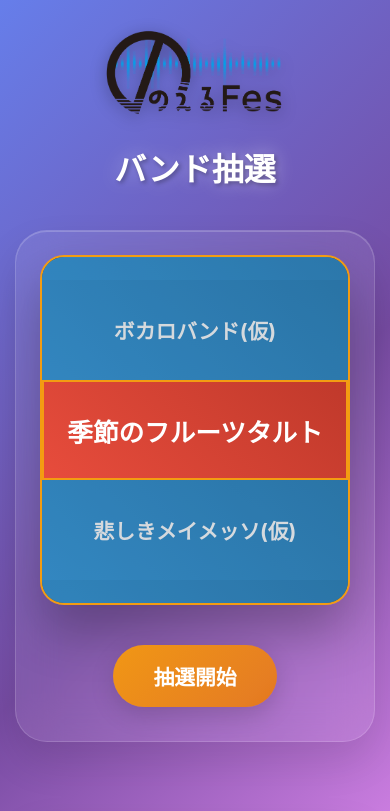
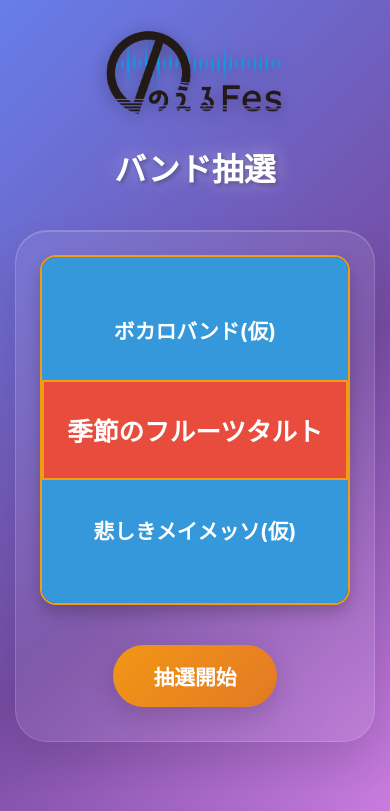
Before and after one commit to noel99l/noel-fes-lottery, a Next.js app: page / in a window 390 px wide. Shown: the top 811 px of the page. Built offline with nearby package versions, Linux system fonts and the light colour scheme.

Commit message:
iPhone用にエフェクトを抑えたシンプルなルーレット表示に変更

```diff
--- a/src/app/globals.css
+++ b/src/app/globals.css
@@ -76,12 +76,12 @@ h1 {
   max-width: 500px;
   height: 400px;
   margin: 0 auto 30px;
-  background: linear-gradient(145deg, #2c3e50, #34495e);
-  border-radius: 24px;
+  background: #2c3e50;
+  border-radius: 16px;
   overflow: hidden;
   position: relative;
   border: 2px solid #f39c12;
-  box-shadow: 0 25px 50px rgba(0,0,0,0.25), inset 0 1px 0 rgba(255,255,255,0.1);
+  box-shadow: 0 8px 16px rgba(0,0,0,0.2);
 }
 
 .slot-window {
@@ -103,16 +103,11 @@ h1 {
   font-size: 1.8rem;
   font-weight: bold;
   color: white;
-  transition: all 0.3s ease-out;
-  background: linear-gradient(45deg, #3498db, #2980b9);
-  -webkit-transform: translateZ(0);
-  transform: translateZ(0);
-  -webkit-backface-visibility: hidden;
-  backface-visibility: hidden;
+  background: #3498db;
 }
 
 .slot-item.active {
-  background: linear-gradient(45deg, #e74c3c, #c0392b);
+  background: #e74c3c;
   font-size: 2.2rem;
   border: 2px solid #f39c12;
   z-index: 10;
--- a/src/components/SlotMachine.tsx
+++ b/src/components/SlotMachine.tsx
@@ -82,8 +82,7 @@ export default function SlotMachine({ bands, onBandSelected, isRunning, setIsRun
                 className={`slot-item ${isActive ? 'active' : ''}`}
                 style={{
                   transform: `translateY(${position * 100}px)`,
-                  opacity: Math.abs(position) <= 2 ? (isActive ? 1 : 0.8) : 0,
-                  willChange: 'transform, opacity'
+                  opacity: Math.abs(position) <= 2 ? 1 : 0
                 }}
               >
                 {band.name}
```
